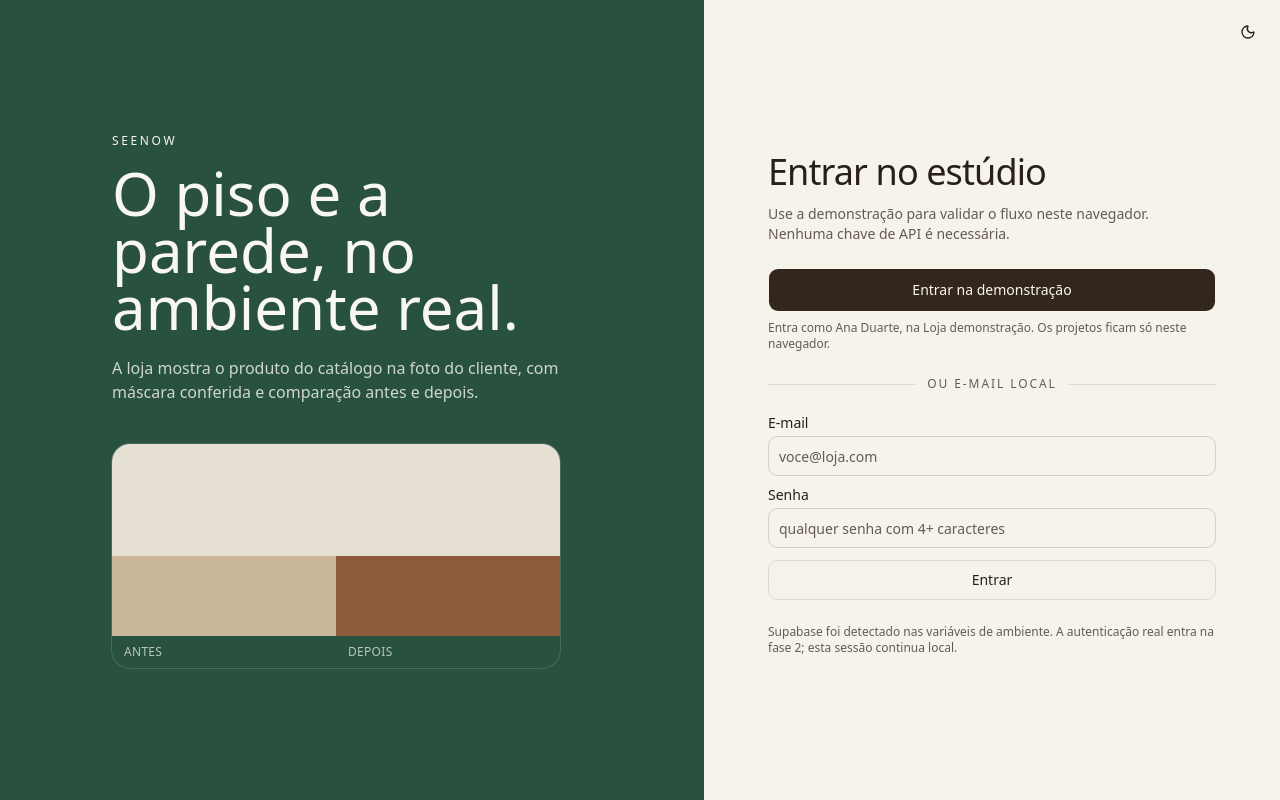
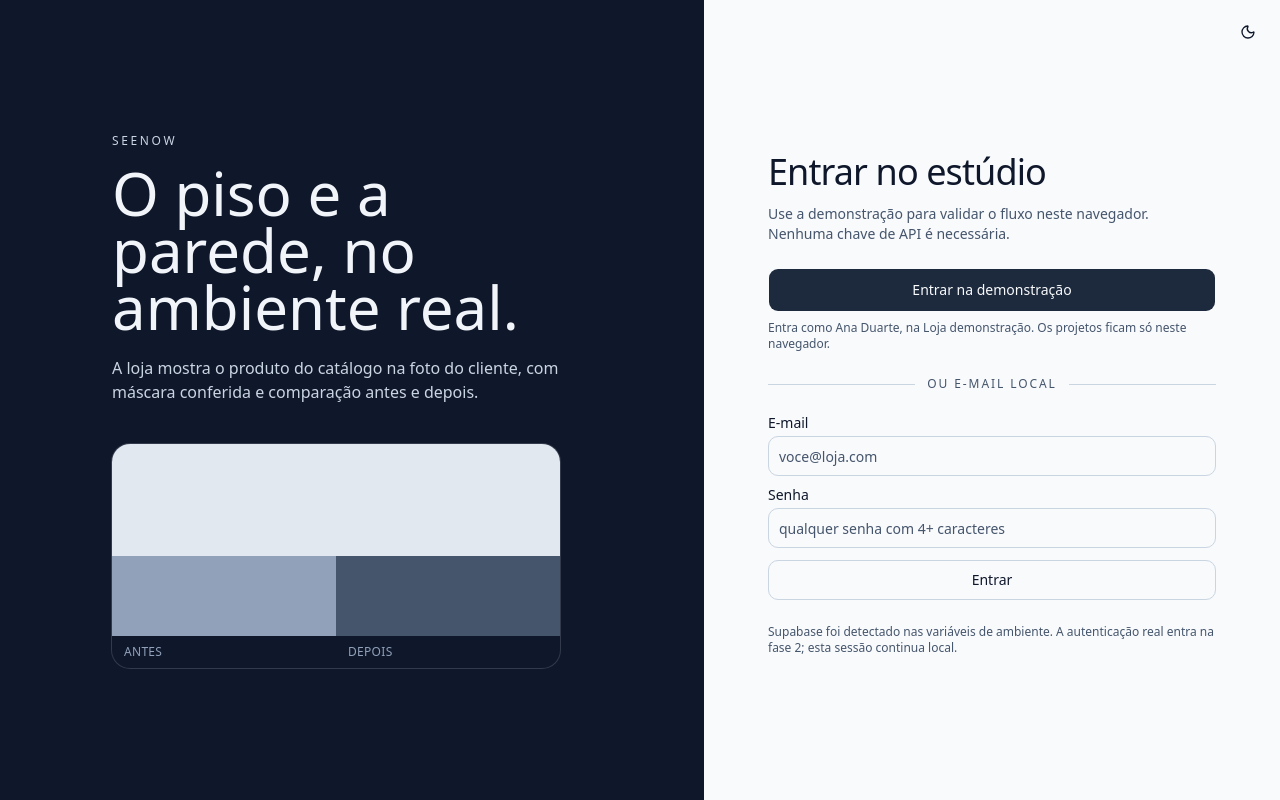
Before and after one commit to gazevedorp/seenow, a React (Vite) app in the folder apps/web/: page /entrar in a window 1280 px wide. Built offline with nearby package versions, Linux system fonts and the light colour scheme; no server answers.

Commit message:
Replace the warm clay palette with cool slate.
Semantic tokens, the login panel, and the mask overlay now use gray-blue slate in light and dark. Pine stays a small selection accent.

Co-authored-by: Gabriel Azevedo <gazevedorp@users.noreply.github.com>

```diff
--- a/apps/web/src/components/mask/MaskEditor.tsx
+++ b/apps/web/src/components/mask/MaskEditor.tsx
@@ -11,9 +11,9 @@ function paintOverlay(canvas: HTMLCanvasElement, mask: Uint8Array, width: number
     const alpha = mask[index] ?? 0
     if (alpha === 0) continue
     const offset = index * 4
-    image.data[offset] = 166
-    image.data[offset + 1] = 78
-    image.data[offset + 2] = 42
+    image.data[offset] = 71
+    image.data[offset + 1] = 85
+    image.data[offset + 2] = 105
     image.data[offset + 3] = Math.round(alpha * 0.45)
   }
   context.putImageData(image, 0, 0)
@@ -156,7 +156,7 @@ export function MaskEditor({
     context.lineCap = "round"
     context.lineJoin = "round"
     context.lineWidth = imageRadius * 2
-    context.strokeStyle = "rgba(166, 78, 42, 0.45)"
+    context.strokeStyle = "rgba(71, 85, 105, 0.7)"
     context.globalCompositeOperation = toolRef.current === "add" ? "source-over" : "destination-out"
     context.beginPath()
     context.moveTo(from.x, from.y)
--- a/apps/web/src/components/mask/MaskOverlay.tsx
+++ b/apps/web/src/components/mask/MaskOverlay.tsx
@@ -23,9 +23,9 @@ export function MaskOverlay({
       const alpha = mask[index] ?? 0
       if (alpha < 8) continue
       const offset = index * 4
-      image.data[offset] = 166
-      image.data[offset + 1] = 78
-      image.data[offset + 2] = 42
+      image.data[offset] = 71
+      image.data[offset + 1] = 85
+      image.data[offset + 2] = 105
       image.data[offset + 3] = Math.round(Math.min(255, alpha) * 0.45)
     }
     context.putImageData(image, 0, 0)
--- a/apps/web/src/index.css
+++ b/apps/web/src/index.css
@@ -9,9 +9,7 @@
     --font-sans: 'Geist Variable', ui-sans-serif, system-ui, sans-serif;
     --font-display: 'Geist Variable', ui-sans-serif, system-ui, sans-serif;
     --font-mono: 'Geist Mono Variable', ui-monospace, monospace;
-    --color-clay: oklch(0.55 0.15 42);
-    --color-pine: oklch(0.4 0.055 165);
-    --color-foam: oklch(0.975 0.008 90);
+    --color-pine: oklch(0.45 0.07 165);
     --color-sidebar-ring: var(--sidebar-ring);
     --color-sidebar-border: var(--sidebar-border);
     --color-sidebar-accent-foreground: var(--sidebar-accent-foreground);
@@ -57,80 +55,80 @@
 }
 
 :root {
-    --background: oklch(0.965 0.012 90);
-    --foreground: oklch(0.25 0.02 55);
-    --card: oklch(0.99 0.006 90);
-    --card-foreground: oklch(0.25 0.02 55);
-    --popover: oklch(0.99 0.006 90);
-    --popover-foreground: oklch(0.25 0.02 55);
-    --primary: oklch(0.28 0.025 55);
-    --primary-foreground: oklch(0.975 0.01 90);
-    --secondary: oklch(0.935 0.016 85);
-    --secondary-foreground: oklch(0.28 0.025 55);
-    --muted: oklch(0.935 0.016 85);
-    --muted-foreground: oklch(0.48 0.02 60);
-    --accent: oklch(0.93 0.02 80);
-    --accent-foreground: oklch(0.28 0.025 55);
-    --destructive: oklch(0.5 0.16 35);
-    --success: oklch(0.4 0.055 165);
-    --success-foreground: oklch(0.975 0.008 90);
-    --warning: oklch(0.62 0.13 72);
-    --warning-foreground: oklch(0.28 0.04 55);
-    --border: oklch(0.88 0.016 85);
-    --input: oklch(0.86 0.018 85);
-    --ring: oklch(0.45 0.06 165);
-    --chart-1: oklch(0.55 0.15 42);
-    --chart-2: oklch(0.4 0.055 165);
-    --chart-3: oklch(0.72 0.08 80);
-    --chart-4: oklch(0.45 0.08 40);
-    --chart-5: oklch(0.35 0.04 165);
+    --background: oklch(0.984 0.003 247.858);
+    --foreground: oklch(0.208 0.042 265.755);
+    --card: oklch(1 0 0);
+    --card-foreground: oklch(0.208 0.042 265.755);
+    --popover: oklch(1 0 0);
+    --popover-foreground: oklch(0.208 0.042 265.755);
+    --primary: oklch(0.279 0.041 260.031);
+    --primary-foreground: oklch(0.984 0.003 247.858);
+    --secondary: oklch(0.968 0.007 247.896);
+    --secondary-foreground: oklch(0.279 0.041 260.031);
+    --muted: oklch(0.968 0.007 247.896);
+    --muted-foreground: oklch(0.446 0.043 257.281);
+    --accent: oklch(0.929 0.013 255.508);
+    --accent-foreground: oklch(0.208 0.042 265.755);
+    --destructive: oklch(0.47 0.18 25);
+    --success: oklch(0.42 0.07 165);
+    --success-foreground: oklch(0.985 0.005 165);
+    --warning: oklch(0.78 0.12 85);
+    --warning-foreground: oklch(0.28 0.04 85);
+    --border: oklch(0.869 0.022 252.894);
+    --input: oklch(0.869 0.022 252.894);
+    --ring: oklch(0.446 0.043 257.281);
+    --chart-1: oklch(0.554 0.046 257.417);
+    --chart-2: oklch(0.45 0.07 165);
+    --chart-3: oklch(0.704 0.04 256.788);
+    --chart-4: oklch(0.372 0.044 257.287);
+    --chart-5: oklch(0.65 0.03 250);
     --radius: 0.625rem;
-    --sidebar: oklch(0.975 0.008 90);
-    --sidebar-foreground: oklch(0.25 0.02 55);
-    --sidebar-primary: oklch(0.4 0.055 165);
-    --sidebar-primary-foreground: oklch(0.975 0.008 90);
-    --sidebar-accent: oklch(0.935 0.016 85);
-    --sidebar-accent-foreground: oklch(0.28 0.025 55);
-    --sidebar-border: oklch(0.88 0.016 85);
-    --sidebar-ring: oklch(0.45 0.06 165);
+    --sidebar: oklch(0.968 0.007 247.896);
+    --sidebar-foreground: oklch(0.208 0.042 265.755);
+    --sidebar-primary: oklch(0.279 0.041 260.031);
+    --sidebar-primary-foreground: oklch(0.984 0.003 247.858);
+    --sidebar-accent: oklch(0.929 0.013 255.508);
+    --sidebar-accent-foreground: oklch(0.208 0.042 265.755);
+    --sidebar-border: oklch(0.869 0.022 252.894);
+    --sidebar-ring: oklch(0.446 0.043 257.281);
 }
 
 .dark {
-    --background: oklch(0.22 0.034 52);
-    --foreground: oklch(0.96 0.014 85);
-    --card: oklch(0.26 0.036 50);
-    --card-foreground: oklch(0.96 0.014 85);
-    --popover: oklch(0.26 0.036 50);
-    --popover-foreground: oklch(0.96 0.014 85);
-    --primary: oklch(0.91 0.02 85);
-    --primary-foreground: oklch(0.24 0.03 50);
-    --secondary: oklch(0.32 0.032 52);
-    --secondary-foreground: oklch(0.96 0.014 85);
-    --muted: oklch(0.31 0.028 55);
-    --muted-foreground: oklch(0.84 0.02 82);
-    --accent: oklch(0.34 0.04 45);
-    --accent-foreground: oklch(0.96 0.014 85);
-    --destructive: oklch(0.7 0.15 35);
+    --background: oklch(0.129 0.042 264.695);
+    --foreground: oklch(0.968 0.007 247.896);
+    --card: oklch(0.208 0.042 265.755);
+    --card-foreground: oklch(0.968 0.007 247.896);
+    --popover: oklch(0.208 0.042 265.755);
+    --popover-foreground: oklch(0.968 0.007 247.896);
+    --primary: oklch(0.968 0.007 247.896);
+    --primary-foreground: oklch(0.208 0.042 265.755);
+    --secondary: oklch(0.279 0.041 260.031);
+    --secondary-foreground: oklch(0.968 0.007 247.896);
+    --muted: oklch(0.279 0.041 260.031);
+    --muted-foreground: oklch(0.704 0.04 256.788);
+    --accent: oklch(0.372 0.044 257.287);
+    --accent-foreground: oklch(0.968 0.007 247.896);
+    --destructive: oklch(0.75 0.14 22);
     --success: oklch(0.74 0.09 165);
-    --success-foreground: oklch(0.2 0.03 160);
-    --warning: oklch(0.8 0.12 78);
-    --warning-foreground: oklch(0.26 0.04 65);
-    --border: oklch(0.62 0.04 55 / 28%);
-    --input: oklch(0.68 0.04 55 / 32%);
-    --ring: oklch(0.68 0.08 165);
-    --chart-1: oklch(0.68 0.12 42);
-    --chart-2: oklch(0.7 0.08 165);
-    --chart-3: oklch(0.8 0.07 85);
-    --chart-4: oklch(0.58 0.1 32);
-    --chart-5: oklch(0.52 0.05 155);
-    --sidebar: oklch(0.24 0.034 50);
-    --sidebar-foreground: oklch(0.96 0.014 85);
-    --sidebar-primary: oklch(0.68 0.08 165);
-    --sidebar-primary-foreground: oklch(0.97 0.01 90);
-    --sidebar-accent: oklch(0.32 0.032 52);
-    --sidebar-accent-foreground: oklch(0.96 0.014 85);
-    --sidebar-border: oklch(0.62 0.04 55 / 28%);
-    --sidebar-ring: oklch(0.68 0.08 165);
+    --success-foreground: oklch(0.18 0.03 165);
+    --warning: oklch(0.84 0.11 90);
+    --warning-foreground: oklch(0.24 0.04 85);
+    --border: oklch(0.372 0.044 257.287 / 80%);
+    --input: oklch(0.446 0.043 257.281 / 55%);
+    --ring: oklch(0.704 0.04 256.788);
+    --chart-1: oklch(0.704 0.04 256.788);
+    --chart-2: oklch(0.74 0.09 165);
+    --chart-3: oklch(0.554 0.046 257.417);
+    --chart-4: oklch(0.869 0.022 252.894);
+    --chart-5: oklch(0.446 0.043 257.281);
+    --sidebar: oklch(0.16 0.035 263);
+    --sidebar-foreground: oklch(0.968 0.007 247.896);
+    --sidebar-primary: oklch(0.869 0.022 252.894);
+    --sidebar-primary-foreground: oklch(0.208 0.042 265.755);
+    --sidebar-accent: oklch(0.279 0.041 260.031);
+    --sidebar-accent-foreground: oklch(0.968 0.007 247.896);
+    --sidebar-border: oklch(0.372 0.044 257.287 / 80%);
+    --sidebar-ring: oklch(0.704 0.04 256.788);
 }
 
 @layer base {
@@ -139,7 +137,7 @@
     }
   body {
     @apply bg-background text-foreground;
-    background-image: radial-gradient(ellipse at top, oklch(0.985 0.014 85), transparent 58%);
+    background-image: radial-gradient(ellipse at top, oklch(0.995 0.003 250), transparent 58%);
     min-height: 100svh;
     }
   html {
@@ -150,18 +148,18 @@
     color-scheme: dark;
     }
   .dark body {
-    background-image: radial-gradient(ellipse at top, oklch(0.3 0.04 50), transparent 58%);
+    background-image: radial-gradient(ellipse at top, oklch(0.22 0.03 260), transparent 58%);
     }
 }
 
 ::selection {
-  background: oklch(0.86 0.045 75);
-  color: oklch(0.25 0.02 55);
+  background: oklch(0.869 0.022 252.894);
+  color: oklch(0.208 0.042 265.755);
 }
 
 .dark ::selection {
-  background: oklch(0.45 0.07 48);
-  color: oklch(0.96 0.014 85);
+  background: oklch(0.446 0.043 257.281);
+  color: oklch(0.984 0.003 247.858);
 }
 
 @media (prefers-reduced-motion: reduce) {
--- a/apps/web/src/pages/LoginPage.tsx
+++ b/apps/web/src/pages/LoginPage.tsx
@@ -29,25 +29,25 @@ export function LoginPage() {
 
   return (
     <div className="grid min-h-svh lg:grid-cols-[1.1fr_0.9fr]">
-      <section className="relative hidden overflow-hidden bg-pine text-foam lg:flex">
+      <section className="relative hidden overflow-hidden bg-slate-900 text-slate-100 lg:flex">
         <div className="m-auto max-w-xl px-12 py-16">
-          <p className="text-xs tracking-[0.22em] uppercase">Seenow</p>
+          <p className="text-xs tracking-[0.22em] text-slate-300 uppercase">Seenow</p>
           <h1 className="mt-4 font-display text-6xl leading-[0.95] text-balance">
             O piso e a parede, no ambiente real.
           </h1>
-          <p className="mt-5 max-w-md text-base text-foam/80">
+          <p className="mt-5 max-w-md text-base text-slate-300">
             A loja mostra o produto do catálogo na foto do cliente, com máscara conferida e comparação antes e depois.
           </p>
           <div className="mt-10 grid max-w-md grid-cols-2 overflow-hidden rounded-2xl ring-1 ring-white/15">
             <div>
-              <div className="h-28 bg-[#e6dfd4]" />
-              <div className="h-20 bg-[#cbb89a]" />
-              <p className="px-3 py-2 text-xs tracking-wide text-foam/70 uppercase">Antes</p>
+              <div className="h-28 bg-slate-200" />
+              <div className="h-20 bg-slate-400" />
+              <p className="px-3 py-2 text-xs tracking-wide text-slate-400 uppercase">Antes</p>
             </div>
             <div>
-              <div className="h-28 bg-[#e6dfd4]" />
-              <div className="h-20 bg-[#8d5a3c]" />
-              <p className="px-3 py-2 text-xs tracking-wide text-foam/70 uppercase">Depois</p>
+              <div className="h-28 bg-slate-200" />
+              <div className="h-20 bg-slate-600" />
+              <p className="px-3 py-2 text-xs tracking-wide text-slate-400 uppercase">Depois</p>
             </div>
           </div>
         </div>
```
Also changed, not shown: apps/web/public/favicon.svg.
